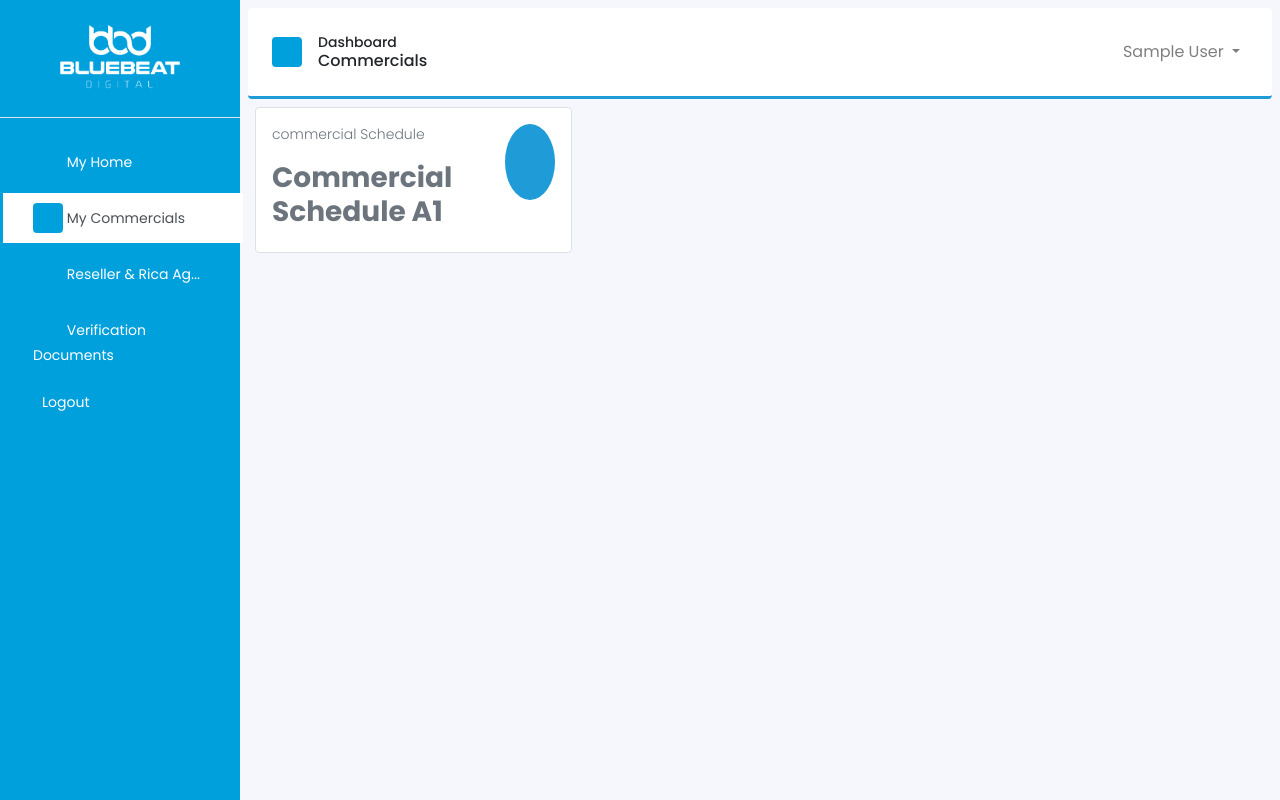
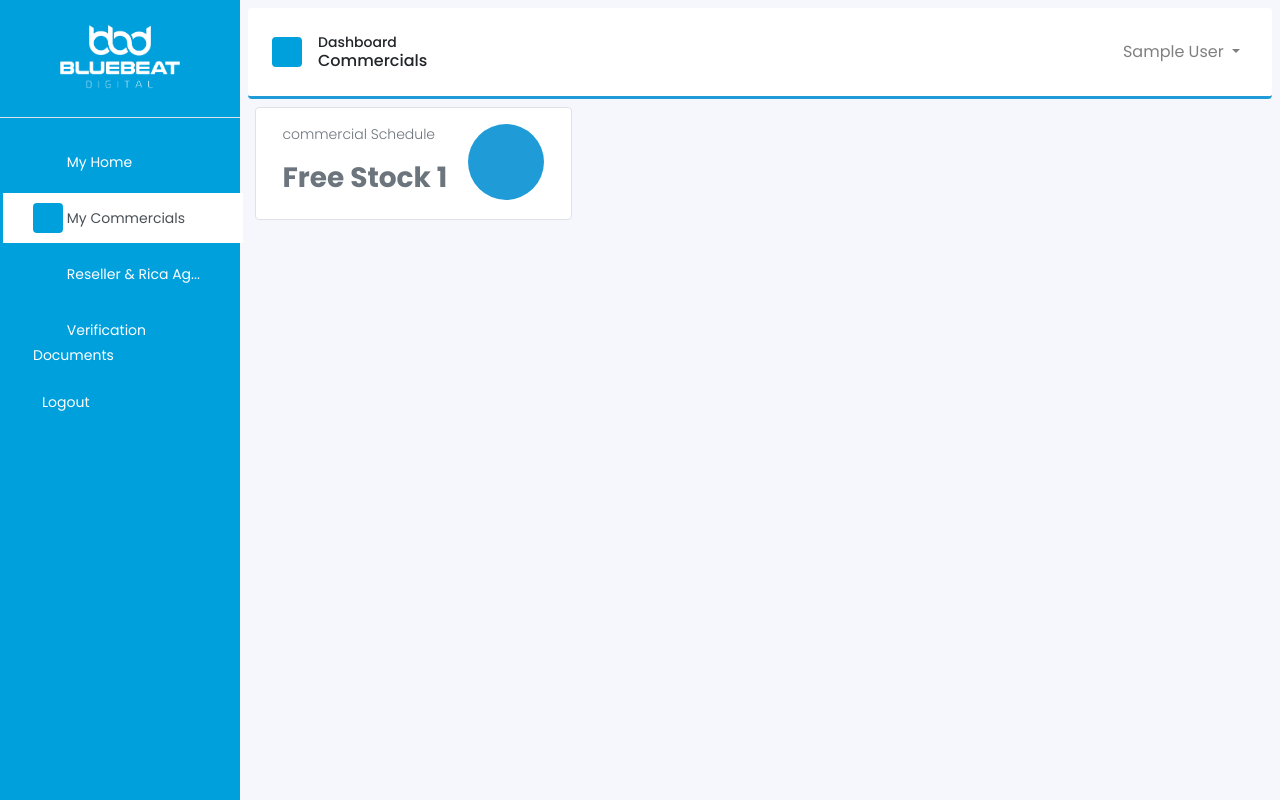
Before and after one commit to Analytics-Advertising/bluebeat, a Django app: page /dealer/commercials/ in a window 1280 px wide. Run offline with Django 5.2, Linux system fonts and the light colour scheme; a user stored in the database is signed in; data comes from the database, SQL or seed files in the repository; tables that the repository leaves empty hold one stand-in row (values such as "Sample post"); some libraries are stand-ins or nearby versions.

Commit message:
:rocke: Renamed Commercials to Free stock and Buying Stock

```diff
--- a/templates/dealer/commercials.html
+++ b/templates/dealer/commercials.html
@@ -20,13 +20,13 @@
         </div>
         <div class="position-absolute" style="bottom: 10px; right: 10px;">
 
-            {% if has_commercial.commercial_schedule.name == 'Commercial Schedule A1' %}
+            {% if has_commercial.commercial_schedule.name == 'Free Stock 1' %}
             <i class="fa-solid fa-arrow-right" data-toggle="modal" data-target="#pdfModal" data-pdf-url="{% static 'commercials/CS - Option A.1.pdf' %}" data-schedule-name="Commercial Schedule A1"></i>
-            {% elif has_commercial.commercial_schedule.name == 'Commercial Schedule A2' %}
+            {% elif has_commercial.commercial_schedule.name == 'Free Stock 2' %}
             <i class="fa-solid fa-arrow-right" data-toggle="modal" data-target="#pdfModal" data-pdf-url="{% static 'commercials/CS - Option A.2.pdf' %}" data-schedule-name="Commercial Schedule A2"></i>
-            {% elif has_commercial.commercial_schedule.name == 'Commercial Schedule B1' %}
+            {% elif has_commercial.commercial_schedule.name == 'Buying Stock 1' %}
             <i class="fa-solid fa-arrow-right" data-toggle="modal" data-target="#pdfModal" data-pdf-url="{% static 'commercials/CS - Option B.1.pdf' %}" data-schedule-name="Commercial Schedule B1"></i>
-            {% elif has_commercial.commercial_schedule.name == 'Commercial Schedule B2' %}
+            {% elif has_commercial.commercial_schedule.name == 'Buying Stock 2' %}
             <i class="fa-solid fa-arrow-right" data-toggle="modal" data-target="#pdfModal" data-pdf-url="{% static 'commercials/CS - Option B.2.pdf' %}" data-schedule-name="Commercial Schedule B2"></i>
             {% endif %}
 
```
Also changed, not shown: dealer/migrations/0013_auto_20240917_1353.py (added).
